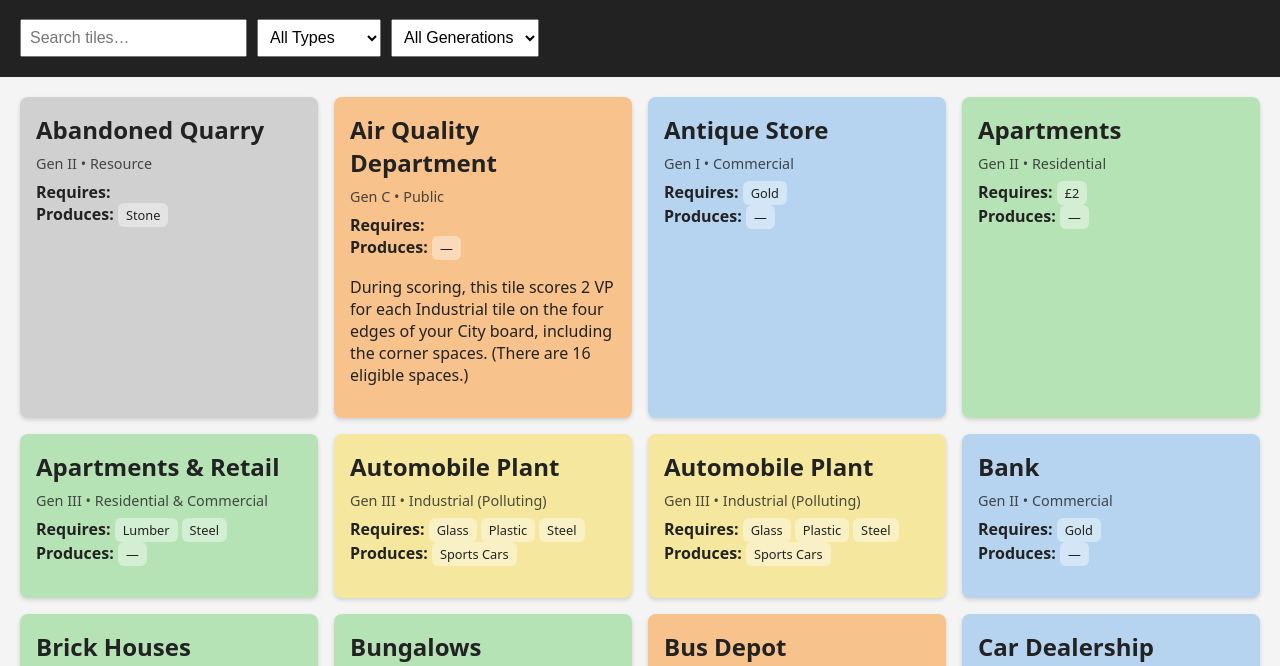
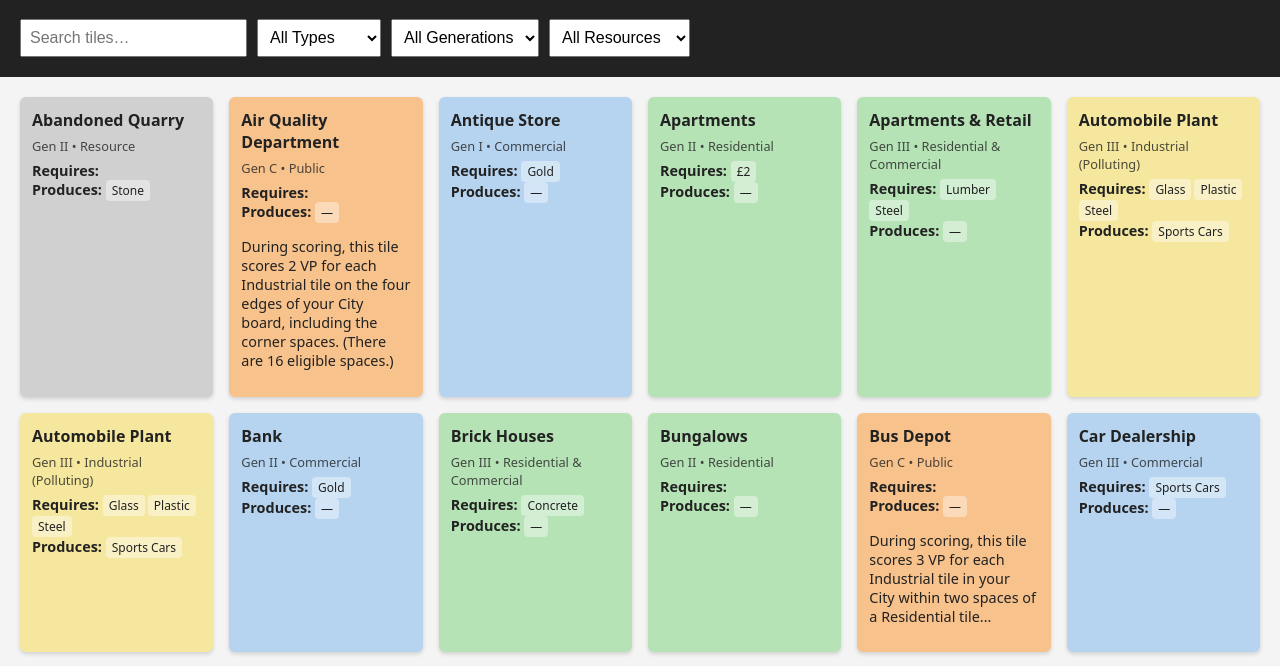
Before and after one commit to stopherjones/neom, a plain HTML site: page index.html in a window 1280 px wide. Shown: the part 87-753 px from the top of the page. Drawn offline with Linux system fonts and the light colour scheme.

Commit message:
Add resource chains

```diff
--- a/app.js
+++ b/app.js
@@ -84,20 +84,67 @@ function applyFilters() {
   const search = document.getElementById("search").value.toLowerCase();
   const type = document.getElementById("filter-type").value;
   const gen = document.getElementById("filter-generation").value;
+  const resourceChain = document.getElementById("filter-resource-chain").value;
 
   const filtered = allTiles.filter(tile => {
     if (search && !tile.name.toLowerCase().includes(search)) return false;
     if (type && !tile.type.includes(type)) return false;
     if (gen && tile.generation !== gen) return false;
+    if (resourceChain && !isInResourceChain(tile, resourceChain)) return false;
     return true;
   });
 
   renderTiles(filtered);
 }
 
+function isInResourceChain(tile, chain) {
+  // Define resource chains as production relationships
+  const resourceChains = {
+    // Raw resources
+    stone: { type: 'raw', produces: ['Stone'], chain: ['Stone', 'Concrete', 'Glass', 'Jewelry'] },
+    gas: { type: 'raw', produces: ['Gas', 'Oil'], chain: ['Gas', 'Oil', 'Plastics', 'Sports Cars'] },
+    ore: { type: 'raw', produces: ['Ore'], chain: ['Ore', 'Gold', 'Copper', 'Steel', 'Electronics', 'Jewelry'] },
+    wood: { type: 'raw', produces: ['Wood'], chain: ['Wood', 'Lumber'] },
+    coal: { type: 'raw', produces: ['Coal'], chain: ['Coal', 'Diamonds', 'Steel', 'Electronics', 'Jewelry'] },
+
+    // Processed goods
+    concrete: { type: 'processed', produces: ['Concrete'], chain: ['Stone', 'Concrete'] },
+    glass: { type: 'processed', produces: ['Glass'], chain: ['Stone', 'Glass', 'Jewelry', 'Sports Cars'] },
+    plastics: { type: 'processed', produces: ['Plastics'], chain: ['Gas', 'Oil', 'Plastics', 'Sports Cars'] },
+    gold: { type: 'processed', produces: ['Gold'], chain: ['Ore', 'Gold', 'Jewelry'] },
+    copper: { type: 'processed', produces: ['Copper'], chain: ['Ore', 'Copper', 'Electronics'] },
+    lumber: { type: 'processed', produces: ['Lumber'], chain: ['Wood', 'Lumber'] },
+    diamonds: { type: 'processed', produces: ['Diamonds'], chain: ['Coal', 'Diamonds', 'Electronics', 'Jewelry'] },
+    steel: { type: 'processed', produces: ['Steel'], chain: ['Coal', 'Ore', 'Steel', 'Electronics', 'Sports Cars'] },
+
+    // Luxury goods
+    electronics: { type: 'luxury', produces: ['Electronics'], chain: ['Steel', 'Copper', 'Diamonds', 'Electronics'] },
+    jewelry: { type: 'luxury', produces: ['Jewelry'], chain: ['Gold', 'Glass', 'Diamonds', 'Jewelry'] },
+    'sports-cars': { type: 'luxury', produces: ['Sports Cars'], chain: ['Plastics', 'Steel', 'Glass', 'Sports Cars'] }
+  };
+
+  const chainData = resourceChains[chain];
+  if (!chainData) return true; // Invalid chain, show all
+
+  const resources = chainData.chain;
+
+  // Check if tile produces any of these resources
+  const producesAny = resources.some(resource =>
+    tile.produces.includes(resource)
+  );
+
+  // Check if tile requires any of these resources
+  const requiresAny = resources.some(resource =>
+    tile.requiresGoods.includes(resource)
+  );
+
+  return producesAny || requiresAny;
+}
+
 document.getElementById("search").addEventListener("input", applyFilters);
 document.getElementById("filter-type").addEventListener("change", applyFilters);
 document.getElementById("filter-generation").addEventListener("change", applyFilters);
+document.getElementById("filter-resource-chain").addEventListener("change", applyFilters);
 
 if (document.readyState === "loading") {
   document.addEventListener("DOMContentLoaded", loadTiles);
--- a/index.html
+++ b/index.html
@@ -31,7 +31,32 @@
         <option value="III">III</option>
         <option value="C">C</option>
       </select>
-    </div>
+
+      <select id="filter-resource-chain">
+        <option value="">All Resources</option>
+        <optgroup label="Raw Resources">
+          <option value="stone">Stone</option>
+          <option value="gas">Gas/Oil</option>
+          <option value="ore">Ore</option>
+          <option value="wood">Wood</option>
+          <option value="coal">Coal</option>
+        </optgroup>
+        <optgroup label="Processed Goods">
+          <option value="concrete">Concrete</option>
+          <option value="glass">Glass</option>
+          <option value="plastics">Plastics</option>
+          <option value="gold">Gold</option>
+          <option value="copper">Copper</option>
+          <option value="lumber">Lumber</option>
+          <option value="diamonds">Diamonds</option>
+          <option value="steel">Steel</option>
+        </optgroup>
+        <optgroup label="Luxury Goods">
+          <option value="electronics">Electronics</option>
+          <option value="jewelry">Jewelry</option>
+          <option value="sports-cars">Sports Cars</option>
+        </optgroup>
+      </select>
   </header>
 
   <main>
--- a/style.css
+++ b/style.css
@@ -24,35 +24,53 @@ header {
 
 .tile-grid {
   display: grid;
-  grid-template-columns: repeat(auto-fill, minmax(260px, 1fr));
-  gap: 16px;
+  grid-template-columns: repeat(2, 1fr);
+  gap: 12px;
   padding: 20px;
 }
 
+/* Tablet portrait: 4 columns */
+@media (min-width: 768px) {
+  .tile-grid {
+    grid-template-columns: repeat(4, 1fr);
+    gap: 14px;
+  }
+}
+
+/* Desktop: 6 columns */
+@media (min-width: 1024px) {
+  .tile-grid {
+    grid-template-columns: repeat(6, 1fr);
+    gap: 16px;
+  }
+}
+
 .tile {
-  padding: 16px;
-  border-radius: 8px;
+  padding: 12px;
+  border-radius: 6px;
   color: #222;
   box-shadow: 0 2px 4px rgba(0,0,0,0.15);
+  font-size: 0.9rem;
 }
 
 .tile h2 {
-  margin: 0 0 8px;
+  margin: 0 0 6px;
+  font-size: 1rem;
 }
 
 .meta {
-  font-size: 0.9rem;
-  margin-bottom: 8px;
+  font-size: 0.8rem;
+  margin-bottom: 6px;
   opacity: 0.8;
 }
 
 .pill {
   display: inline-block;
   background: rgba(255,255,255,0.4);
-  padding: 3px 8px;
-  border-radius: 6px;
-  margin-right: 4px;
-  font-size: 0.8rem;
+  padding: 2px 6px;
+  border-radius: 4px;
+  margin-right: 3px;
+  font-size: 0.75rem;
 }
 
 /* Colour coding */
```
